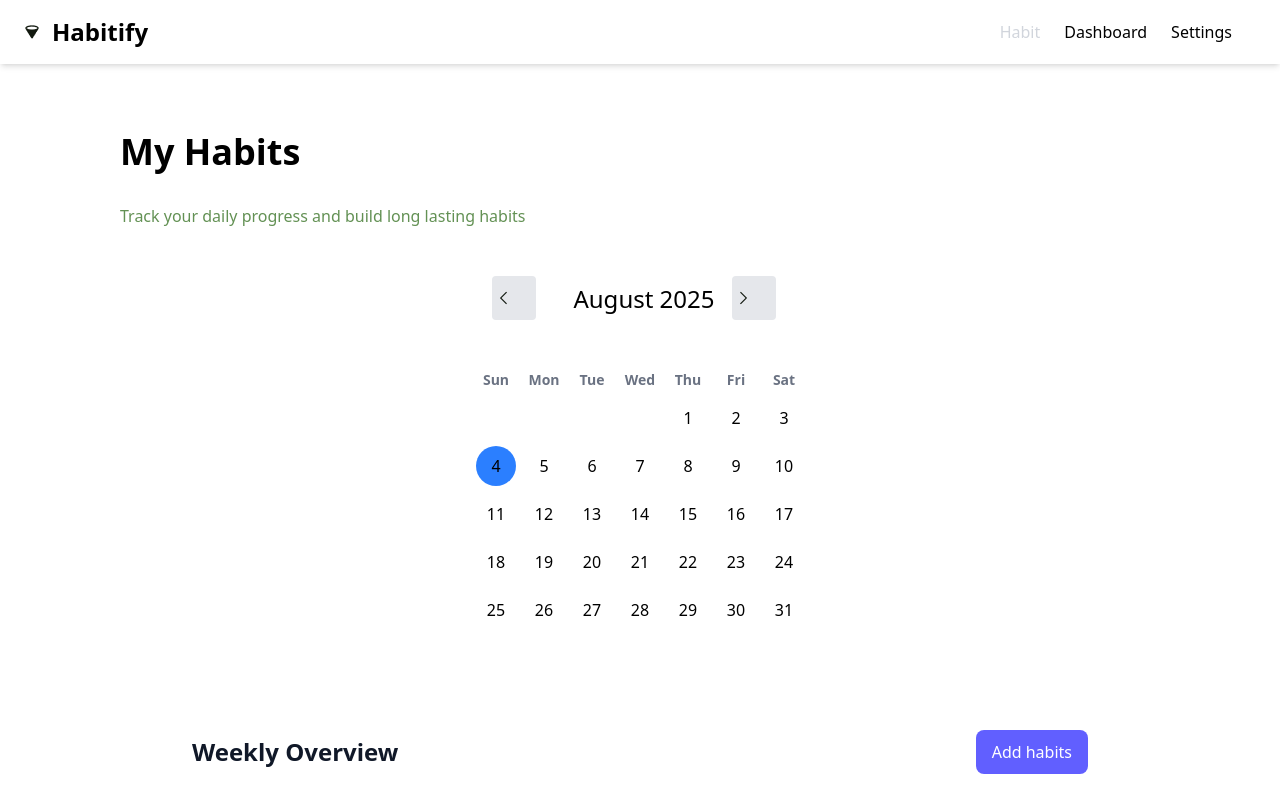
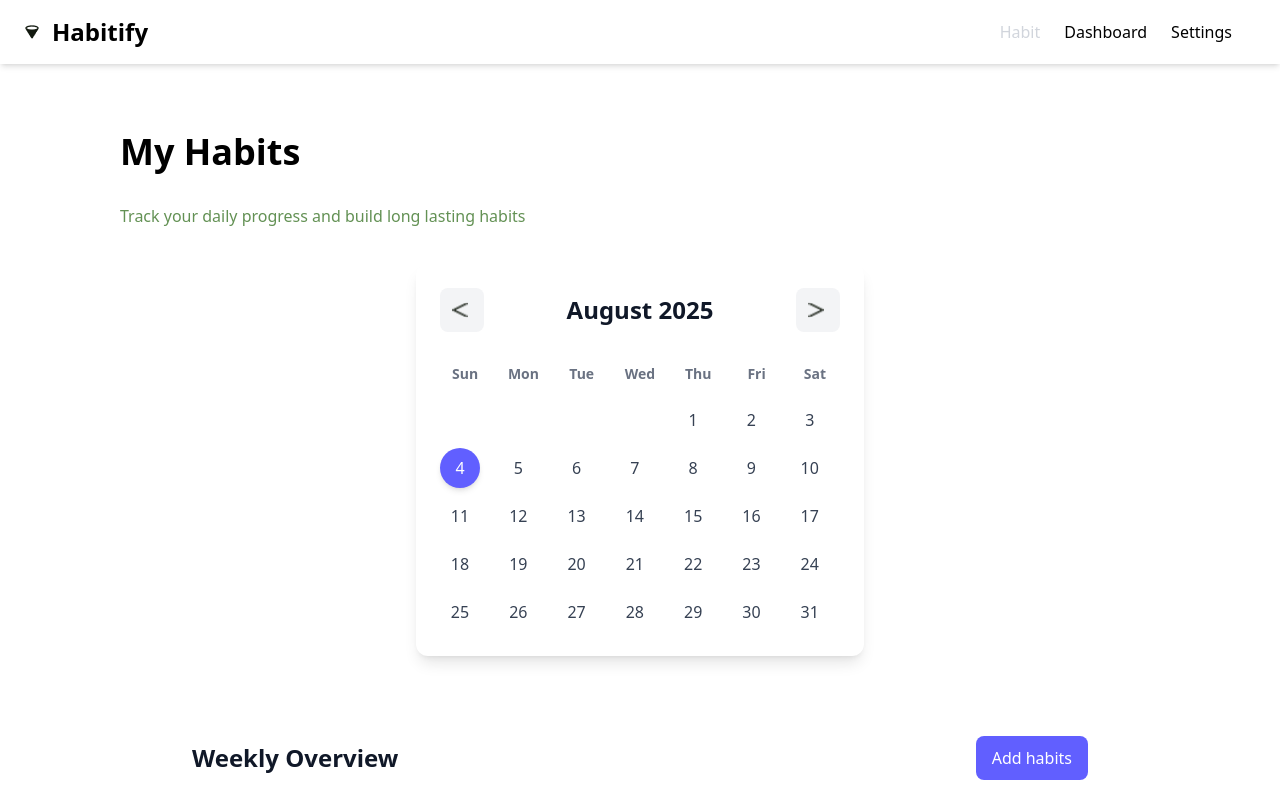
Before and after one commit to Neon-099/Habitify, a React (Vite) app: page / in a window 1280 px wide. Shown: the top 800 px of the page. Built offline with nearby package versions, Linux system fonts and the light colour scheme.

Commit message:
dashboard

```diff
--- a/src/components/Calendar.jsx
+++ b/src/components/Calendar.jsx
@@ -51,17 +51,17 @@ const isToday = (day) =>  //becuz if have {} it will return always as undefined
     currentYear === today.getFullYear();
 
     return (
-        <div className="flex justify-center items-center flex-col w-full mx-auto max-w-md">
-            <div className="flex flex-row justify-between items-center mb-4">
+        <div className="w-full max-w-md mx-auto bg-white rounded-xl shadow-lg p-4 sm:p-6">
+            <div className="flex flex-row justify-between items-center mb-6">
                 {/*HEADER*/}
-                <div className="pr-8 py-3">
+                <div className="pr-4 sm:pr-8">
                     <button
                         onClick={handleCurrentChange}
-                        className="px-2 py-1 bg-gray-200 hover:bg-gray-300 rounded">
-                        <img src={left} alt="" />
+                        className="p-2 sm:p-3 bg-gray-100 hover:bg-gray-200 rounded-lg transition-colors focus:outline-none focus:ring-2 focus:ring-indigo-500">
+                        <img src={left} alt="Previous month" className="w-4 h-4" />
                     </button>
                 </div>
-                <h2 className="text-2xl w-38  text-center">
+                <h2 className="text-lg sm:text-2xl font-semibold text-gray-900 text-center flex-1">
                 {new Date(currentYear, currentMonth).toLocaleDateString('default',
                     {
                         month: 'long',
@@ -69,25 +69,28 @@ const isToday = (day) =>  //becuz if have {} it will return always as undefined
                     }
                 )}
                 </h2>
-                <div className="px-3">
+                <div className="pl-4 sm:pl-8">
                     <button
                         onClick={handleMonthChange}
-                        className="px-2 py-1 bg-gray-200 hover:bg-gray-300 rounded">
-                        <img src={right} alt="" />
+                        className="p-2 sm:p-3 bg-gray-100 hover:bg-gray-200 rounded-lg transition-colors focus:outline-none focus:ring-2 focus:ring-indigo-500">
+                        <img src={right} alt="Next month" className="w-4 h-4" />
                     </button>
                 </div>
             </div>
 
-            <div className="grid grid-cols-7 gap-2 text-center items-center py-5">
+            <div className="grid grid-cols-7 gap-1 sm:gap-2 text-center items-center">
                 {['Sun', 'Mon', 'Tue', 'Wed', 'Thu', 'Fri', 'Sat'].map((day) => (
-                    <div key={day} className="font-bold text-sm text-gray-500">
+                    <div key={day} className="font-semibold text-xs sm:text-sm text-gray-500 py-2">
                         {day}
                     </div>
                 ))}
                 {daysArray.map((day, index) => (
-                    <div key={index} className={`h-10 w-10 flex items-center justify-center rounded-full ${
+                    <div key={index} className={`h-8 w-8 sm:h-10 sm:w-10 flex items-center justify-center rounded-full text-sm sm:text-base font-medium transition-colors ${
                         isToday(day)
-                            ? 'bg-blue-500' : 'bg-white'
+                            ? 'bg-indigo-500 text-white shadow-md'
+                            : day
+                                ? 'hover:bg-gray-100 text-gray-700'
+                                : 'text-transparent'
                     }`}>
                         {day || ''}
                     </div>
```
